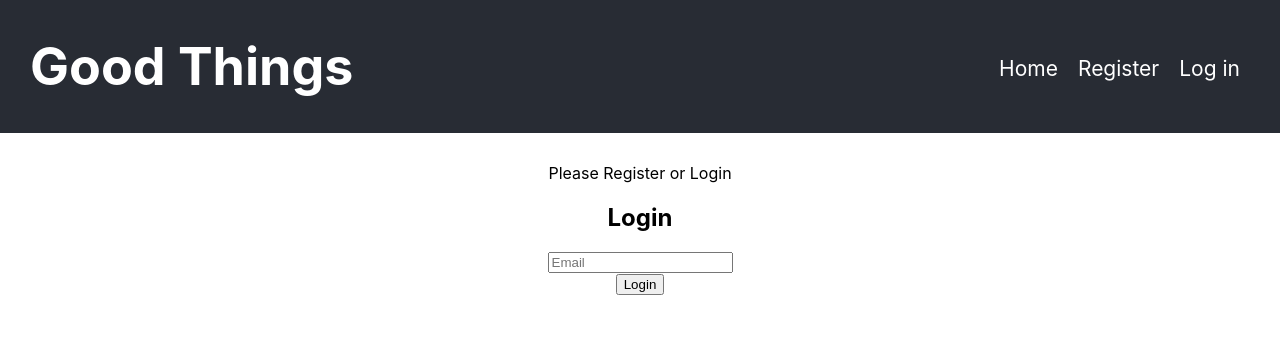
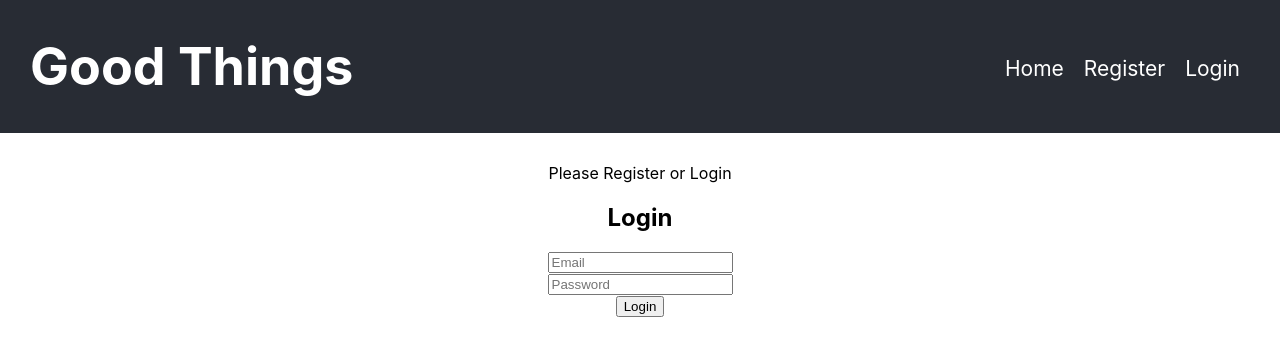
Before and after one commit to itdev161-fa2019/nicholas-claudio, a React (Create React App) app in the folder client/: page /login in a window 1280 px wide. Shown: the top 356 px of the page. Built offline with nearby package versions, Linux system fonts and the light colour scheme.

Commit message:
Completed Activity 8

```diff
--- a/client/src/App.tsx
+++ b/client/src/App.tsx
@@ -80,8 +80,8 @@ class App extends React.Component {
               </li>
               <li>
                 {user ?
-                <Link to="" onClick={this.logOut}>Log out</Link> :
-                <Link to="/login">Log in</Link>
+                <Link to="" onClick={this.logOut}>Logout</Link> :
+                <Link to="/login">Login</Link>
                 }
               </li>
             </ul>
--- a/client/src/components/Login/Login.js
+++ b/client/src/components/Login/Login.js
@@ -35,7 +35,7 @@ const Login = ({authenticateUser}) => {
       }
 
       const body = JSON.stringify(newUser);
-      const res = await axios.post('http//localhost:5000/api/login', body, config);
+      const res = await axios.post('http://localhost:5000/api/login', body, config);
 
       // Store user data and redirect
       localStorage.setItem('token', res.data.token);
@@ -60,10 +60,16 @@ const Login = ({authenticateUser}) => {
         <input
           type="text"
           placeholder="Email"
+          name="email"
+          value={email}
+          onChange={e => onChange(e)} />
+      </div>
+      <input
+          type="text"
+          placeholder="Password"
           name="password"
           value={password}
           onChange={e => onChange(e)} />
-      </div>
       <div>
         <button onClick={() => loginUser()}>Login</button>
       </div>
```
